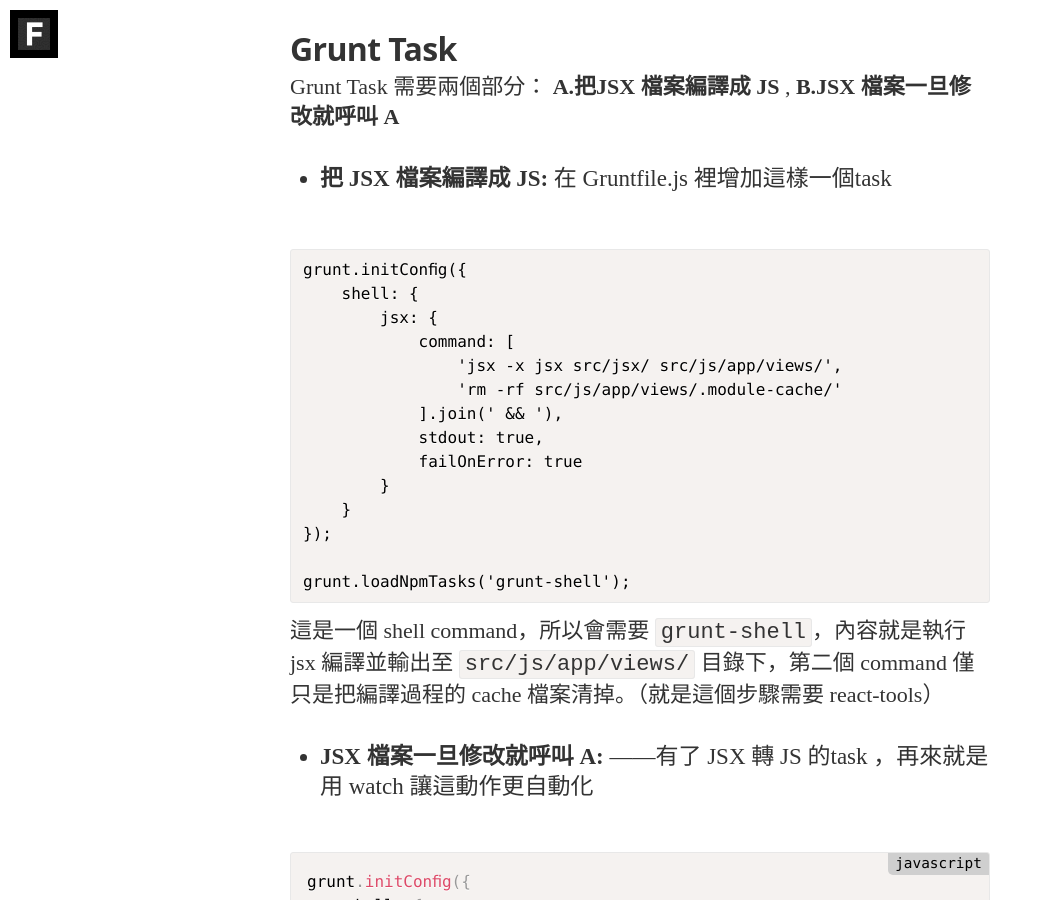
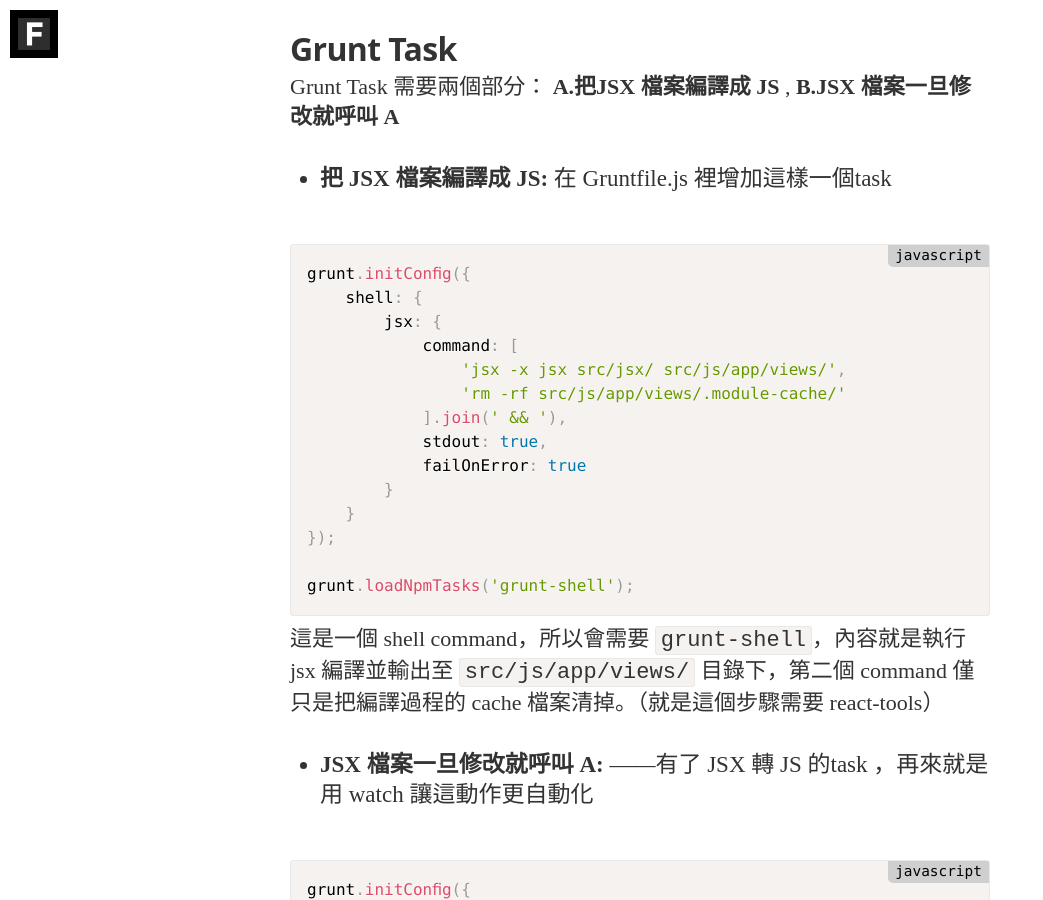
Before and after one commit to finfin/finfin.github.io, a Jekyll site: the page built from _posts/2014-12-07-Reactjs-environment-setup.markdown, in a window 1280 px wide and 900 px high, scrolled down 2553 px. Shown: the whole window, without its empty margins (0-1043 px from the left). Built offline with Jekyll 4.4.1, drawn with Linux system fonts in a browser that asks for light colours; nearby versions of some CDN libraries; some web fonts are replaced; Markdown is read by kramdown in place of the engine named in the settings; comment, search, counter and statistics services are not loaded.

Commit message:
typo fix

````diff
--- /dev/null
+++ b/_drafts/2014-12-23-atomic-design.markdown
@@ -0,0 +1 @@
+> We’re not designing pages, we’re designing systems of components.—Stephen Hay
--- a/_posts/2014-12-07-Reactjs-environment-setup.markdown
+++ b/_posts/2014-12-07-Reactjs-environment-setup.markdown
@@ -69,7 +69,7 @@
 
 - **把 JSX 檔案編譯成 JS:** 在 Gruntfile.js 裡增加這樣一個task
 
-```lang-javascript
+```javascript
 grunt.initConfig({
     shell: {
         jsx: {
````
